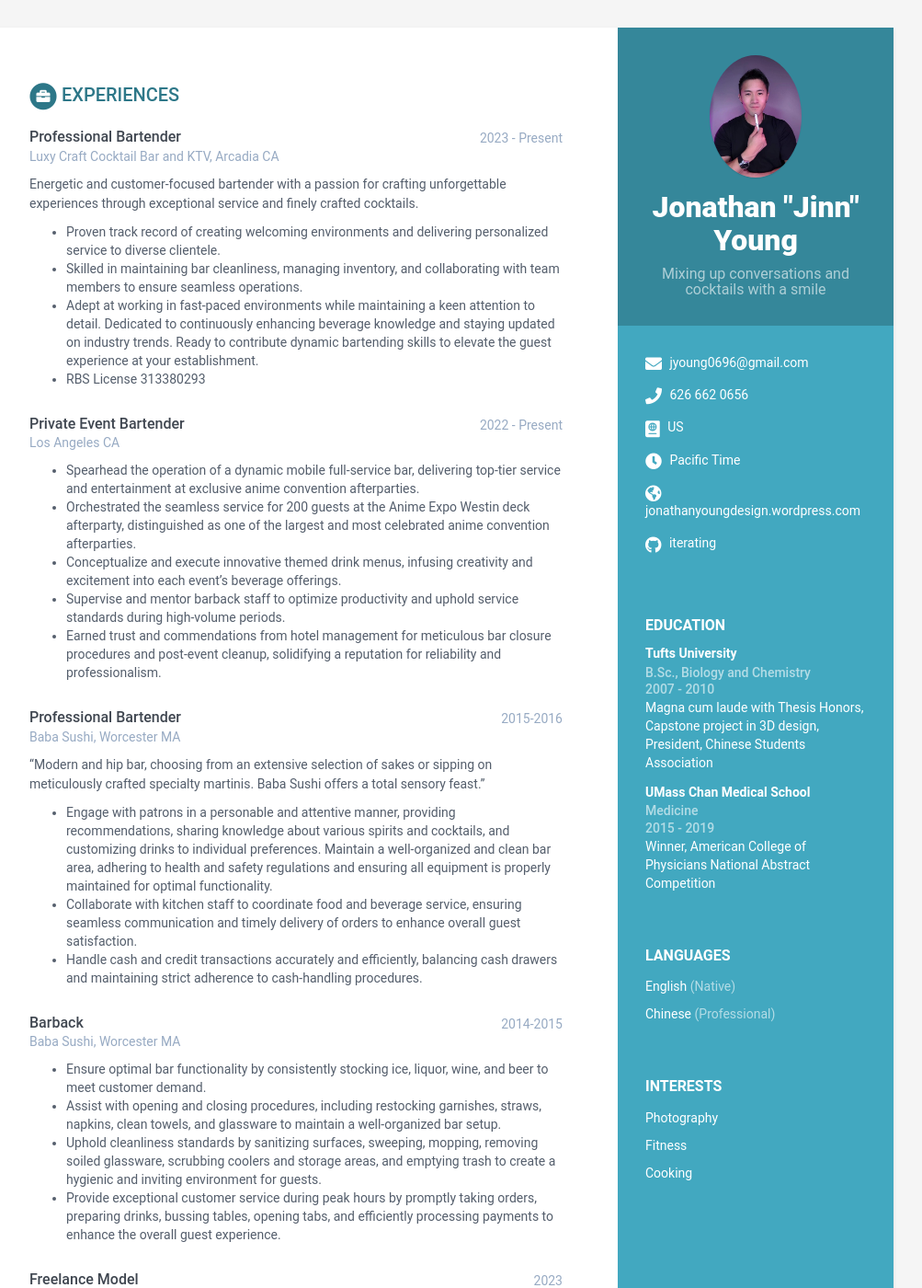
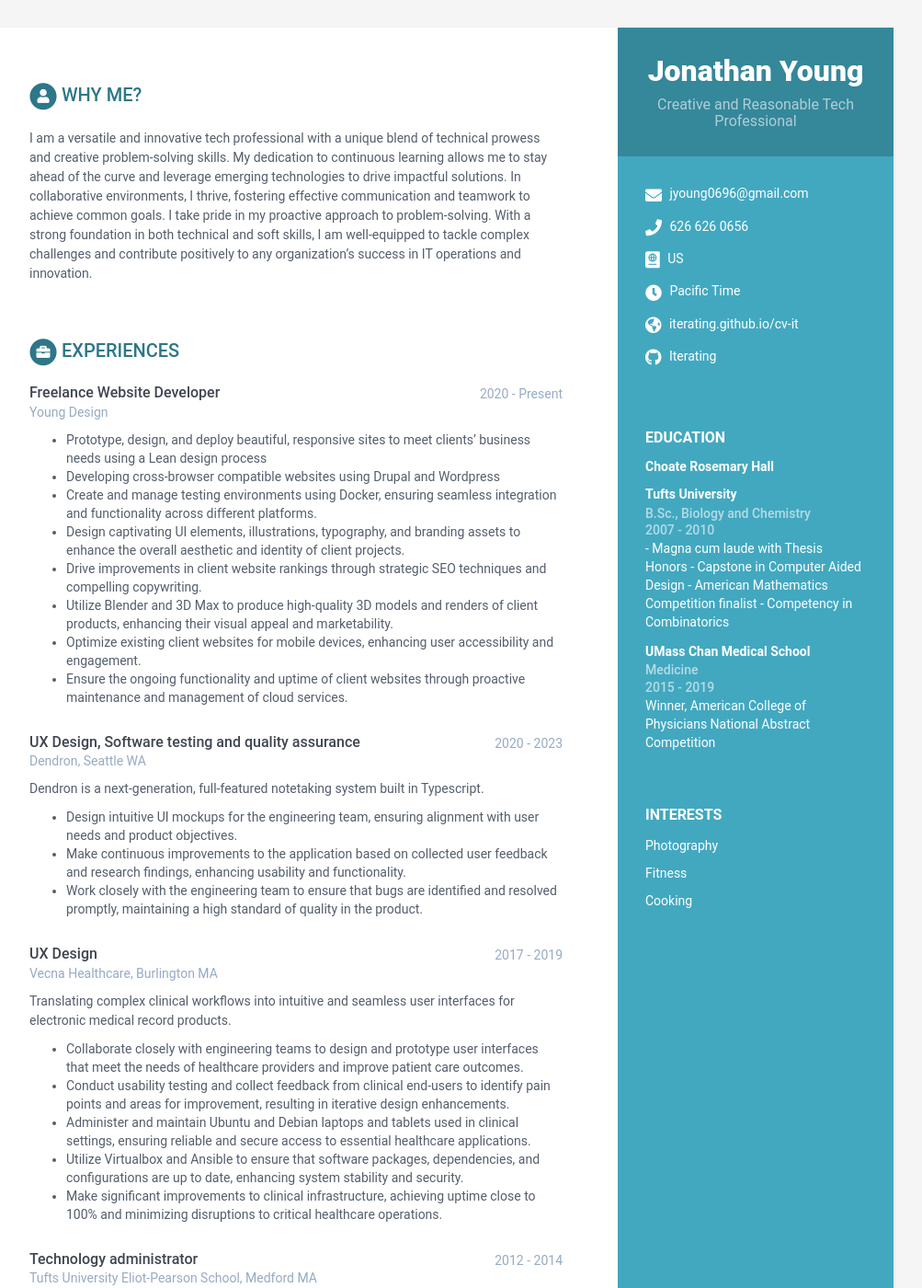
Before and after one commit to iterating/cv-fitness, a Jekyll site: the page built from index.html, in a window 1280 px wide and 1400 px high. Shown: the whole window at 92% size, without its empty margins (168-1171 px from the left). Built offline with Jekyll 4.4.1, drawn with Linux system fonts in a browser that asks for light colours; some of the changed text lies outside the part shown.

Commit message:
it branch

```diff
--- a/_data/data.yml
+++ b/_data/data.yml
@@ -1,22 +1,21 @@
-
 sidebar:
     about: True # set to False or comment line if you want to remove the "how to use?" in the sidebar
     education: True # set to False if you want education in main section instead of in sidebar
 
     # Profile information
-    name: Jonathan "Jinn" Young
-    tagline: Mixing up conversations and cocktails with a smile
-    avatar: Profile(100x100).jpg #place a 100x100 picture inside /assets/images/ folder and provide the name of the file below
+    name: Jonathan Young
+    tagline: Creative and Reasonable Tech Professional
+    avatar: # Profile(100x100).jpg #place a 100x100 picture inside /assets/images/ folder and provide the name of the file below
 
     # Sidebar links
     email: jyoung0696@gmail.com
-    phone: 626 662 0656
+    phone: 626 626 0656
     timezone: Pacific Time
     citizenship: US
-    website: jonathanyoungdesign.wordpress.com #do not add http://
+    website: iterating.github.io/cv-it #do not add http://
     linkedin:
     xing:
-    github: iterating
+    github: Iterating
     telegram: # add your nickname without '@' sign
     gitlab:
     bitbucket:
@@ -24,130 +23,114 @@ sidebar:
     stack-overflow: # Number/Username, e.g. 123456/alandoe
     codewars:
     goodreads: # Number-Username, e.g. 123456-alandoe
-    pdf:
-
-    languages:
-      title: Languages
-      info:
-        - idiom: English
-          level: Native
-
-        - idiom: Chinese
-          level: Professional
+    # pdf:
 
     interests:
       title: Interests
       info:
         - item: Photography
           link:
-
         - item: Fitness
           link:
-
         - item: Cooking
           link:
 
-# career-profile:
-#   title: Career Profile
-#   summary: |
-
+career-profile:
+    title: Why me?
+    summary: |
+      I am a versatile and innovative tech professional with a unique blend of technical prowess and creative problem-solving skills. My dedication to continuous learning allows me to stay ahead of the curve and leverage emerging technologies to drive impactful solutions. In collaborative environments, I thrive, fostering effective communication and teamwork to achieve common goals. I take pride in my proactive approach to problem-solving. With a strong foundation in both technical and soft skills, I am well-equipped to tackle complex challenges and contribute positively to any organization's success in IT operations and innovation.
 education:
     title: Education
     info:
+      - degree: Choate Rosemary Hall
+
       - degree: Tufts University
         university: B.Sc., Biology and Chemistry
         time: 2007 - 2010
         details: |
-           Magna cum laude with Thesis Honors,
-           Capstone project in 3D design,
-           President, Chinese Students Association
-
+          - Magna cum laude with Thesis Honors
+          - Capstone in Computer Aided Design
+          - American Mathematics Competition finalist
+            -  Competency in Combinatorics
       - degree: UMass Chan Medical School
         university: Medicine
         time: 2015 - 2019
         details: |
-           Winner, American College of Physicians National Abstract Competition
+          Winner, American College of Physicians National Abstract Competition
+
 experiences:
     title: Experiences
     info:
-      - role: Professional Bartender
-        time: 2023 - Present
-        company: Luxy Craft Cocktail Bar and KTV, Arcadia CA
-        details: |
-          Energetic and customer-focused bartender with a passion for crafting unforgettable experiences through exceptional service and finely crafted cocktails.
-          - Proven track record of creating welcoming environments and delivering personalized service to diverse clientele.
-          - Skilled in maintaining bar cleanliness, managing inventory, and collaborating with team members to ensure seamless operations.
-          - Adept at working in fast-paced environments while maintaining a keen attention to detail. Dedicated to continuously enhancing beverage knowledge and staying updated on industry trends. Ready to contribute dynamic bartending skills to elevate the guest experience at your establishment.
-          - RBS License 313380293
-
-      - role: Private Event Bartender
-        time: 2022 - Present
-        company: Los Angeles CA
-        details: |
-          - Spearhead the operation of a dynamic mobile full-service bar, delivering top-tier service and entertainment at exclusive anime convention afterparties.
-          - Orchestrated the seamless service for 200 guests at the Anime Expo Westin deck afterparty, distinguished as one of the largest and most celebrated anime convention afterparties.
-          - Conceptualize and execute innovative themed drink menus, infusing creativity and excitement into each event's beverage offerings.
-          - Supervise and mentor barback staff to optimize productivity and uphold service standards during high-volume periods.
-          - Earned trust and commendations from hotel management for meticulous bar closure procedures and post-event cleanup, solidifying a reputation for reliability and professionalism.
-
-      - role: Professional Bartender
-        time: 2015-2016
-        company: Baba Sushi, Worcester MA
-        details: |
-          "Modern and hip bar, choosing from an extensive selection of sakes or sipping on meticulously crafted specialty martinis. Baba Sushi offers a total sensory feast."
-          - Engage with patrons in a personable and attentive manner, providing recommendations, sharing knowledge about various spirits and cocktails, and customizing drinks to individual preferences.
-          Maintain a well-organized and clean bar area, adhering to health and safety regulations and ensuring all equipment is properly maintained for optimal functionality.
-          - Collaborate with kitchen staff to coordinate food and beverage service, ensuring seamless communication and timely delivery of orders to enhance overall guest satisfaction.
-          - Handle cash and credit transactions accurately and efficiently, balancing cash drawers and maintaining strict adherence to cash-handling procedures.
-
-      - role: Barback
-        time: 2014-2015
-        company: Baba Sushi, Worcester MA
-        details: |
-          - Ensure optimal bar functionality by consistently stocking ice, liquor, wine, and beer to meet customer demand.
-          - Assist with opening and closing procedures, including restocking garnishes, straws, napkins, clean towels, and glassware to maintain a well-organized bar setup.
-          - Uphold cleanliness standards by sanitizing surfaces, sweeping, mopping, removing soiled glassware, scrubbing coolers and storage areas, and emptying trash to create a hygienic and inviting environment for guests.
-          - Provide exceptional customer service during peak hours by promptly taking orders, preparing drinks, bussing tables, opening tabs, and efficiently processing payments to enhance the overall guest experience.
-
-      - role: Designer
+      - role: Freelance Website Developer
         time: 2020 - Present
         company: Young Design
         details: |
-          - Lead the end-to-end design and development of responsive websites, prioritizing user experience and usability to meet client business objectives.
-          - Conduct comprehensive user research, creating wireframes and prototypes to validate design concepts and iterate based on feedback.
-          - Employ industry-standard design tools including Figma, Illustrator, and Photoshop to craft visually appealing and intuitive user interfaces.
+          - Prototype, design, and deploy beautiful, responsive sites to meet clients' business needs using a Lean design process
+          - Developing cross-browser compatible websites using Drupal and Wordpress
+          - Create and manage testing environments using Docker, ensuring seamless integration and functionality across different platforms.
+          - Design captivating UI elements, illustrations, typography, and branding assets to enhance the overall aesthetic and identity of client projects.
+          - Drive improvements in client website rankings through strategic SEO techniques and compelling copywriting.
+          - Utilize Blender and 3D Max to produce high-quality 3D models and renders of client products, enhancing their visual appeal and marketability.
+          - Optimize existing client websites for mobile devices, enhancing user accessibility and engagement.
+          - Ensure the ongoing functionality and uptime of client websites through proactive maintenance and management of cloud services.
 
-        role: Freelance Model
-        time: 2023
-        company:  Los Angeles
+      - role: UX Design, Software testing and quality assurance
+        time: 2020 - 2023
+        company: Dendron, Seattle WA
         details: |
-          - Modeling for fashion and concept shoots
-          - Directing set and lighting design
+          Dendron is a next-generation, full-featured notetaking system built in Typescript.
+          - Design intuitive UI mockups for the engineering team, ensuring alignment with user needs and product objectives.
+          - Make continuous improvements to the application based on collected user feedback and research findings, enhancing usability and functionality.
+          - Work closely with the engineering team to ensure that bugs are identified and resolved promptly, maintaining a high standard of quality in the product.
+
+      - role: UX Design
+        time: 2017 - 2019
+        company: Vecna Healthcare, Burlington MA
+        details: |
+          Translating complex clinical workflows into intuitive and seamless user interfaces for electronic medical record products.
+          - Collaborate closely with engineering teams to design and prototype user interfaces that meet the needs of healthcare providers and improve patient care outcomes.
+          - Conduct usability testing and collect feedback from clinical end-users to identify pain points and areas for improvement, resulting in iterative design enhancements.
+          - Administer and maintain Ubuntu and Debian laptops and tablets used in clinical settings, ensuring reliable and secure access to essential healthcare applications.
+          - Utilize Virtualbox and Ansible to ensure that software packages, dependencies, and configurations are up to date, enhancing system stability and security.
+          - Make significant improvements to clinical infrastructure, achieving uptime close to 100% and minimizing disruptions to critical healthcare operations.
+
+      - role: Technology administrator
+        time: 2012 - 2014
+        company: Tufts University Eliot-Pearson School, Medford MA
+        details: |
+          Managing and maintaining critical IT infrastructure with effective diagnostic and problem solving abilities.
+          - Deploy, configure, and troubleshoot network systems, servers, and software applications to ensure optimal performance and security.
+          - Implement and enforce IT policies and procedures to enhance system reliability and data integrity, ensuring compliance with industry standards.
+          - Collaborate with vendors to resolve technical issues promptly, ensuring minimal disruptions to operations.
+          - Document IT processes and configurations meticulously, maintaining comprehensive records for future reference and audit purposes.
+          - Manage photography and videography equipment, ensuring their availability and functionality for educational purposes.
+          - Demonstrated exceptional cross-functional collaboration, working closely with teams to assess needs, develop solutions, and deliver exceptional support.
+
+      - role: Researcher
+        time: 2010-2012
+        company: Massachusetts General Hospital Boston MA
+        details: |
+          Investigate use of chemokine based local immunosuppression in islet transplantation, leading to successful publication.
+          - Present reports of complex multidimensional quantitative data to principal investigator, informing direction of future development.
+          - Creator of 'Cellbot', automated cell counting program in Java and ImageJ, speeding data collection and lab efficiency.
+          - Publication: [Alginate encapsulant incorporating CXCL12 supports long term allo and xenoislet transplantation without systemic immune suppression.](https://pubmed.ncbi.nlm.nih.gov/25693473/) **American Journal of Transplantation**, 2015, DOI 10.1111/ajt.13049
+
 skills:
     title: Skills
 
     toolset:
-      - name: Figma
+      - name: Networking- Cisco, Ubiquity, OpenVPN, pfSense
 
-      - name: Blender & 3D Max
+      - name: Virtualization- Virtualbox, VMWare, ESXi, KVM, Proxmox, Hypervisor, Docker
 
-      - name: HTML5 & CSS
-
-      - name: Git/Github
-
-      - name: SQL
-
-      - name: Sketch & Photoshop
-
-      - name: Virtualbox & VMWare
+      - name: Data formatting, automation, Perl
 
       - name: Linux/Apache/MySQL/PHP
+
+      - name: Cloud- AWS, Azure
 
       - name: Red Hat System Administration
               170-077-016
 
-      - name: RBS Alcohol Server
-              313380293
-
 footer: >
-    Designed with <i class="fas fa-heart"></i> by <a href="http://jonathanyoungdesign.wordpress.com" target="_blank" rel="nofollow">Jonathan Young Design</a>
+    Designed by <a href="http://jonathanyoungdesign.wordpress.com" target="_blank" rel="nofollow">J Young Design</a>
```
